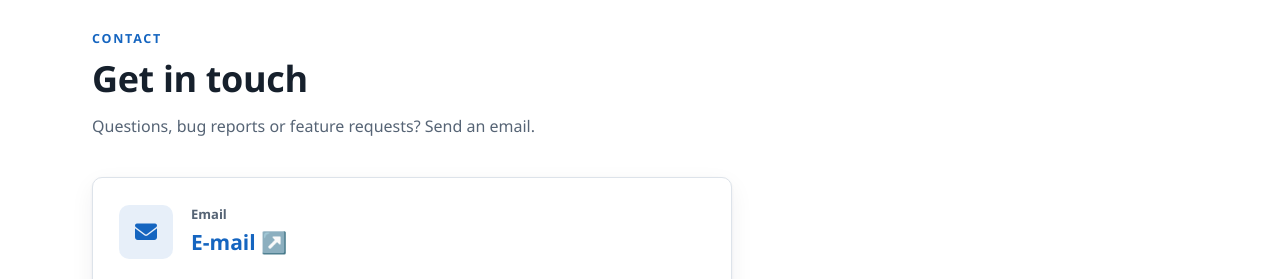
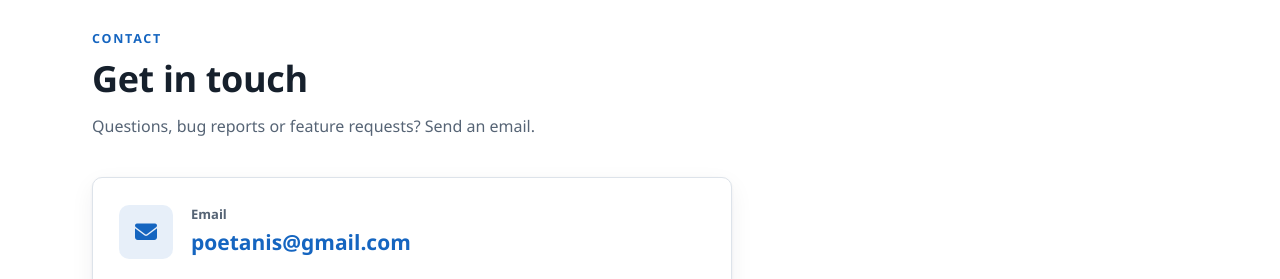
Before and after one commit to AnisurRahmanJU/NGSpice-Circuit, a plain HTML site: page index.html in a window 1280 px wide. Shown: the part 3748-4027 px from the top of the page. Drawn offline with Linux system fonts and the light colour scheme; no server answers; animation ran at ten frames a second.

Commit message:
Update index.html

```diff
--- a/index.html
+++ b/index.html
@@ -20,11 +20,11 @@ h1{font-size:clamp(30px,3.2vw,46px);line-height:1.12;margin:0 0 18px}.lead{font-
 .me img{width:220px;height:220px;border-radius:50%;object-fit:cover;border:4px solid var(--panel);box-shadow:0 0 0 3px var(--accent),var(--shadow);background:var(--line)}
 .me h3{margin:20px 0 2px;font-size:21px}.me small{color:var(--mut)}
 .chips{display:flex;flex-wrap:wrap;gap:8px;margin-top:18px}.chips span{background:var(--bg);border:1px solid var(--line);padding:5px 14px;border-radius:99px;font-size:13px;font-weight:600}
-.contact{max-width:640px}.mail{display:flex;gap:18px;align-items:center}.mail .ic{margin:0;width:54px;height:54px;font-size:22px}.mail b{display:block;font-size:13px;color:var(--mut);font-weight:600}.mail a.m{font-size:21px;font-weight:700}
+.contact{max-width:640px}.mail{display:flex;gap:18px;align-items:center}.mail .ic{margin:0;width:54px;height:54px;font-size:22px;flex:none}.mail>div:last-child{min-width:0}.mail b{display:block;font-size:13px;color:var(--mut);font-weight:600}.mail a.m{font-size:21px;font-weight:700;overflow-wrap:anywhere}
 .links2{display:flex;flex-wrap:wrap;gap:10px 22px;margin-top:22px;padding-top:20px;border-top:1px solid var(--line);font-size:14.5px}
 .cta{background:var(--hero);color:#eaf1f8;text-align:center;padding:64px 0}.cta h2{margin:0 0 10px}.cta p{color:#b3c5d6;margin:0 0 24px}.cta .btns{justify-content:center}
 @media(max-width:900px){.hero .wrap,.about{grid-template-columns:1fr}.steps{grid-template-columns:1fr 1fr}.band .wrap{grid-template-columns:1fr 1fr}.band .wrap>div:nth-child(2){border:0}}
-@media(max-width:600px){.steps{grid-template-columns:1fr}}
+@media(max-width:600px){.steps{grid-template-columns:1fr}.mail a.m{font-size:17px}}
 </style></head>
 <body data-page="home"><div id="site-header"></div>
 <main>
@@ -89,7 +89,7 @@ h1{font-size:clamp(30px,3.2vw,46px);line-height:1.12;margin:0 0 18px}.lead{font-
 
 <section id="contact" class="alt"><div class="wrap">
  <div class="eyebrow">Contact</div><h2>Get in touch</h2><p class="sub">Questions, bug reports or feature requests? Send an email.</p>
- <div class="card contact"><div class="mail"><div class="ic"><i class="fa-solid fa-envelope"></i></div><div><b>Email</b><a class="m" href="mailto:poetanis@gmail.com">E-mail ↗️</a></div></div>
+ <div class="card contact"><div class="mail"><div class="ic"><i class="fa-solid fa-envelope"></i></div><div><b>Email</b><a class="m" href="mailto:poetanis@gmail.com">poetanis@gmail.com</a></div></div>
  <div class="links2"><a href="https://github.com/AnisurRahmanJU/NGSpice-Circuit" target="_blank" rel="noopener"><i class="fa-brands fa-github"></i> GitHub</a><a href="https://dcaclab.com/users/28506/profile" target="_blank" rel="noopener"><i class="fa-solid fa-user"></i> Profile</a><a href="https://anispice.vercel.app" target="_blank" rel="noopener"><i class="fa-solid fa-microchip"></i> AniSpice</a></div></div>
 </div></section>
 
```
